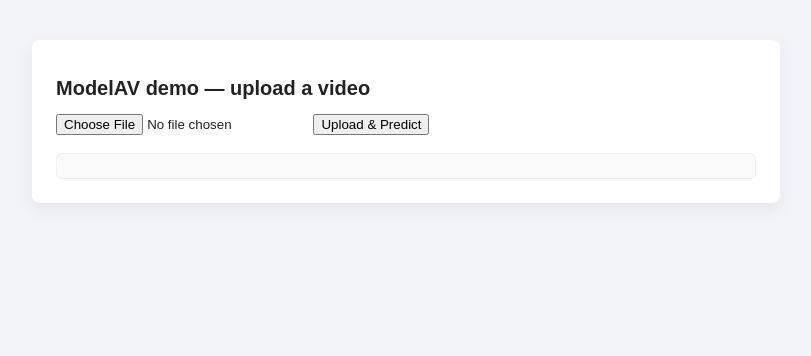
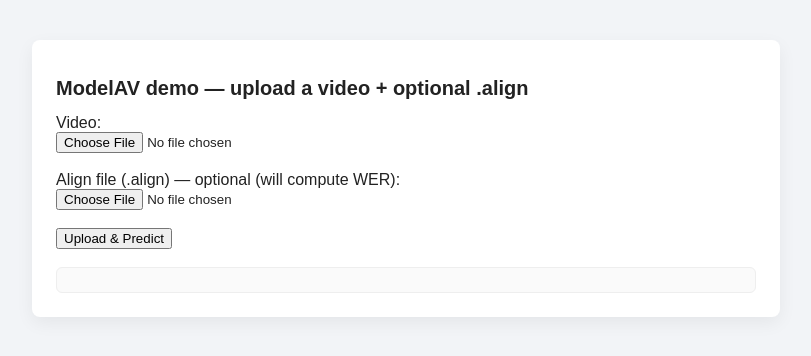
Before and after one commit to N3or/modelav-web, a Flask app: page / in a window 1280 px wide. Shown: the top 356 px of the page, without its empty margins (234-1045 px from the left). Run offline with Flask 3, Linux system fonts and the light colour scheme; parts of the project's set-up code (start-up, migrations or seed data) failed here and were passed over.

Commit message:
Add align upload + WER; fix vocab to match Colab; update frontend

```diff
--- a/app.py
+++ b/app.py
@@ -350,14 +350,51 @@ def greedy_ctc_decode(logits: np.ndarray, itos: dict) -> str:
 def index():
     return render_template("index.html")
 
+def wer(ref: str, hyp: str) -> float:
+    """Compute WER (word error rate) between ref and hyp strings (word tokens separated by spaces)."""
+    r = ref.split()
+    h = hyp.split()
+    # handle empty reference
+    if len(r) == 0:
+        return 0.0 if len(h) == 0 else 1.0
+    d = np.zeros((len(r)+1, len(h)+1), dtype=np.uint32)
+    for i in range(len(r)+1): d[i][0] = i
+    for j in range(len(h)+1): d[0][j] = j
+    for i in range(1, len(r)+1):
+        for j in range(1, len(h)+1):
+            if r[i-1] == h[j-1]:
+                d[i][j] = d[i-1][j-1]
+            else:
+                d[i][j] = min(d[i-1][j-1] + 1, d[i][j-1] + 1, d[i-1][j] + 1)
+    return float(d[len(r)][len(h)]) / float(len(r))
+
 @app.route("/predict", methods=["POST"])
 def predict():
+    # Expect video file required, align (text) optional
     if "video" not in request.files:
-        return jsonify({"error":"no file uploaded"}), 400
-    f = request.files["video"]
+        return jsonify({"error": "no video file uploaded"}), 400
+    vid_file = request.files["video"]
+    align_file = request.files.get("align", None)
+
     tmp_dir = tempfile.mkdtemp()
-    vid_path = Path(tmp_dir) / f.filename
-    f.save(str(vid_path))
+    vid_path = Path(tmp_dir) / vid_file.filename
+    vid_file.save(str(vid_path))
+
+    gt_text = None
+    # If align file provided, parse it to ground-truth tokens (skip 'sil')
+    if align_file:
+        try:
+            raw = align_file.read().decode("utf-8", errors="ignore").splitlines()
+            toks = []
+            for ln in raw:
+                parts = ln.strip().split()
+                if len(parts) >= 3 and parts[2] != "sil":
+                    toks.append(parts[2])
+            gt_text = " ".join(toks)
+        except Exception as e:
+            # don't fail prediction for a bad align file; return warning instead
+            gt_text = None
+
     try:
         # extract audio to temp wav
         wav_path = Path(tmp_dir) / "extract.wav"
@@ -374,7 +411,11 @@ def predict():
             out_logits, logits_v, logits_a = MODEL(vis_t, aud_t)
             out_np = out_logits.detach().cpu().numpy()
         hyp = greedy_ctc_decode(out_np, ITOS)
-        return jsonify({"hypothesis": hyp})
+        response = {"hypothesis": hyp}
+        if gt_text is not None:
+            response["ground_truth"] = gt_text
+            response["wer"] = float("{:.4f}".format(wer(gt_text, hyp)))
+        return jsonify(response)
     except Exception as e:
         return jsonify({"error": str(e)})
     finally:
@@ -386,9 +427,6 @@ def predict():
         except Exception:
             pass
 
-@app.route("/static/<path:path>")
-def static_proxy(path):
-    return send_from_directory("static", path)
 
 if __name__ == "__main__":
     print("Starting server on http://127.0.0.1:5000")
--- a/static/main.js
+++ b/static/main.js
@@ -1,6 +1,8 @@
 document.getElementById("sendBtn").addEventListener("click", async () => {
   const fIn = document.getElementById("fileInput");
+  const aIn = document.getElementById("alignInput");
   const file = fIn.files[0];
+  const alignFile = aIn.files[0];
   const status = document.getElementById("status");
   const result = document.getElementById("result");
   result.innerText = "";
@@ -11,6 +13,7 @@ document.getElementById("sendBtn").addEventListener("click", async () => {
   status.innerText = "Uploading...";
   const form = new FormData();
   form.append("video", file);
+  if (alignFile) form.append("align", alignFile);
   try {
     const resp = await fetch("/predict", { method: "POST", body: form });
     const data = await resp.json();
@@ -18,7 +21,14 @@ document.getElementById("sendBtn").addEventListener("click", async () => {
       status.innerText = "Error: " + data.error;
     } else {
       status.innerText = "Done";
-      result.innerText = "Hypothesis: " + data.hypothesis;
+      let out = "Hypothesis: " + (data.hypothesis || "<empty>") + "\n";
+      if (data.ground_truth !== undefined) {
+        out += "Ground truth: " + (data.ground_truth || "<empty>") + "\n";
+      }
+      if (data.wer !== undefined) {
+        out += "WER: " + data.wer;
+      }
+      result.innerText = out;
     }
   } catch (err) {
     status.innerText = "Upload failed: " + err;
--- a/templates/index.html
+++ b/templates/index.html
@@ -7,8 +7,11 @@
   </head>
   <body>
     <div class="container">
-      <h1>ModelAV demo — upload a video</h1>
-      <input id="fileInput" type="file" accept="video/*" />
+      <h1>ModelAV demo — upload a video + optional .align</h1>
+      <label>Video:</label><br />
+      <input id="fileInput" type="file" accept="video/*" /><br /><br />
+      <label>Align file (.align) — optional (will compute WER):</label><br />
+      <input id="alignInput" type="file" accept=".align,.txt" /><br /><br />
       <button id="sendBtn">Upload & Predict</button>
       <div id="status"></div>
       <div id="result"></div>
```
